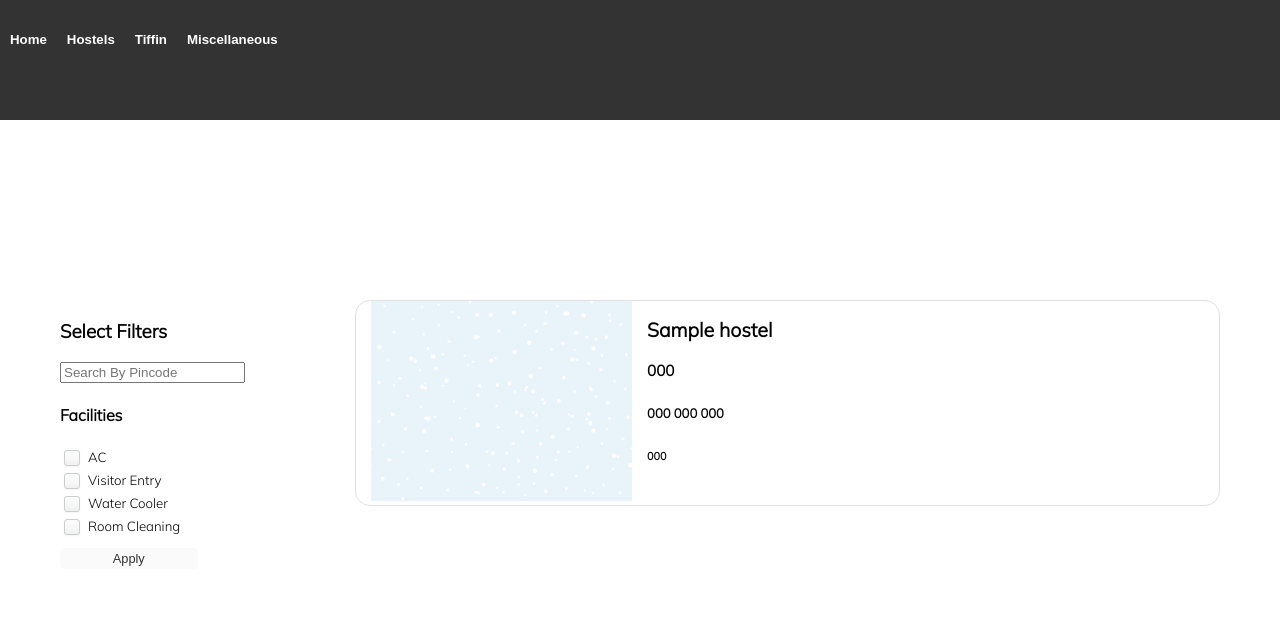
After one commit to Neeraj-2307/Froshmore, a Django app: template display/templates/display/rental.html in a window 1280 px wide. The commit adds this page. Shown: the top 628 px of the page. Run offline with Django 3.2, Linux system fonts and the light colour scheme; the template is opened without the code that fills it: most values are stand-ins (such as "Sample title", 1, 10 or a date in 2020).

Commit message:
fixed links and created rental page

```diff
--- /dev/null
+++ b/display/static/display/css/rental_style.css
@@ -0,0 +1,152 @@
+@import url('https://fonts.googleapis.com/css2?family=Architects+Daughter&display=swap');
+
+@import url('https://fonts.googleapis.com/css2?family=Mulish:wght@300&display=swap');
+
+
+
+*{
+    box-sizing: border-box;
+    overflow-x: hidden;
+    scroll-behavior: smooth;
+}
+body{
+    margin: 0px;
+    padding: 0px;
+    background-color: #fff;
+}
+.navbar{
+
+    height: 30vh;
+}
+.main_navbar{
+    background: #333;
+    display:flex;
+    text-transform: capitalize;
+    font-family: 'Nunito Sans', sans-serif;
+    height: 15vh;
+}
+.main_navbar h5{
+    padding: 10px;
+    color: #fff;
+    display: block;
+    transition: 0.2s;
+}
+.main_navbar h5:hover{
+    background-color: #555;
+    transform: scale(1.2);
+    border-radius: 20px;
+}
+
+.main_navbar a{
+    color: inherit;
+    text-decoration: none;
+}
+
+.container{
+    display: flex;
+    max-width: 100%;
+    margin: 0 auto;
+    font-family: 'Mulish', sans-serif;
+    align-items: flex-start;
+    justify-content: center;
+    padding: 50px;
+    height: 100%;
+}
+.left{
+    width:25%;
+
+    border-radius: 10px;
+    height: 100%;
+    text-align: left;
+    padding: 10px;
+}
+input[type="checkbox"]
+{
+    vertical-align: middle;
+}
+.field {
+	-webkit-appearance: none;
+	background-color: #fafafa;
+	border: 1px solid #cacece;
+	box-shadow: 0 1px 2px rgba(0,0,0,0.05), inset 0px -15px 10px -12px rgba(0,0,0,0.05);
+	padding: 7px;
+	border-radius: 3px;
+	display: inline-block;
+	position: relative;
+}
+.field:active, .field:checked:active {
+	box-shadow: 0 1px 2px rgba(0,0,0,0.05), inset 0px 1px 3px rgba(0,0,0,0.1);
+}
+
+.field:checked {
+	background-color: #e9ecee;
+	border: 1px solid #adb8c0;
+	box-shadow: 0 1px 2px rgba(0,0,0,0.05), inset 0px -15px 10px -12px rgba(0,0,0,0.05), inset 15px 10px -12px rgba(255,255,255,0.1);
+	color: #99a1a7;
+}
+.field:checked:after {
+	content: '\2714';
+	font-size: 10px;
+	position: absolute;
+	top: 0px;
+	left: 3px;
+	color: #99a1a7;
+}
+.field:hover{
+	background-color: rgba(0, 0, 0, 0.1);
+}
+.left h5{
+    display: inline;
+    padding:5px;
+    margin:0;
+    font-weight: 400;
+}
+.submit{
+    margin-top: 10px;
+    width:50%;
+    display: block;
+    padding: 0.2rem 0.5rem;
+	background-color: #fafafa;
+	color: #333;
+	font-size: 0.8rem;
+	border: none;
+    border-radius: 5px;
+	outline: none;
+	cursor: pointer;
+	transition: .3s;
+}
+.submit:hover{
+	background-color: rgba(0, 0, 0, 0.1);
+}
+.right{
+    width: 75%;
+    height: 100%;
+}
+.hostel_details{
+    display:flex;
+    height: 100%;
+    border: 1px solid #e0e0e0;
+    margin: 10px;
+    border-radius: 15px;
+}
+.hostel_image{
+    width:40%;
+    padding: 0 15px;
+}
+.hostel_image img{
+    width:100%;
+    object-fit: cover;
+    object-position: center;
+    height: 200px;
+}
+.hostel_detail{
+    width:80%;
+    line-height: 25px;
+    font-size:small;
+
+}
+.not_found{
+    font-family: 'Mulish', sans-serif;
+    padding: 20px;
+    text-align: center;
+}
--- /dev/null
+++ b/display/templates/display/rental.html
@@ -0,0 +1,101 @@
+{% load static %}
+<!DOCTYPE html>
+<html lang="en">
+<head>
+    <meta charset="UTF-8">
+    <meta http-equiv="X-UA-Compatible" content="IE=edge">
+    <meta name="viewport" content="width=device-width, initial-scale=1.0">
+    <title>Document</title>
+    <link rel="stylesheet" href={% static "display/css/rental_style.css" %}>
+</head>
+<body>
+    <div class="navbar">
+        <div class="main_navbar">
+            <div class="ele">
+            <a href="{% url 'home' %}">
+                <h5>home</h5>
+            </a>
+            </div>
+            <div class="ele selected">
+            <a href="{% url 'rental' %}">
+                <h5>Hostels</h5>
+            </a>
+            </div>
+            <div class="ele">
+            <a href="{% url 'tiffin' %}">
+                <h5>Tiffin</h5>
+            </a>
+            </div>
+            <div class="ele">
+            <a href="{% url 'misc' %}">
+                <h5>Miscellaneous</h5>
+            </a>
+            </div>
+        </div>
+
+    </div>
+    <div class="container">
+        <div class="left">
+
+            <h3>
+                Select Filters
+            </h3>
+            <form method="GET" action="{% url 'rental' %}">
+                <input name="search" id="search" class="form" type="search" placeholder="Search By Pincode" aria-label="Search">
+
+            <h4>
+                Facilities
+            </h4>
+            <form method="GET" action="{% url 'rental' %}">
+
+                <label for="area1"></label>
+                <input id="area1" type="checkbox" class="field" name="ac"
+                ><h5>AC</h5>
+                <br>
+                <label for="area2"></label>
+                <input id="area2" type="checkbox" class="field" name="visitor_entry"
+                ><h5>Visitor Entry</h5>
+                <br>
+                <label for="area3"></label>
+                <input id="area3" type="checkbox" class="field" name="water_cooler"
+                ><h5>Water Cooler</h5>
+                <br>
+                <label for="area4"></label>
+                <input id="area4" type="checkbox" class="field" name="room_cleaning"
+                ><h5>Room Cleaning</h5>
+                <input type="submit" value="Apply" class="submit">
+            </form>
+        </div>
+        <div class="right">
+
+
+            {% for hostel in hostel_list %}
+
+                <div class="hostel_details">
+                    <div class="hostel_image">
+                        <img src="{% static 'display/img/background.png' %}" alt="">
+                    </div>
+                    <div class="hostel_detail">
+                        <h2>
+                            {{ hostel.hostel_name }}
+                        </h2>
+                        <h3>
+                            {{ hostel.hostel_rent }}
+                        </h3>
+                        <h4>
+                            {{ hostel.hostel_city }} {{ hostel.hostel_area }} {{ hostel.hostel_pincode }}
+                        </h4>
+                        <h5>
+                            {{ hostel.hostel_description }}
+                        </h5>
+                    </div>
+                </div>
+
+		    {% endfor %}
+
+
+
+        </div>
+    </div>
+</body>
+</html>
--- a/display/urls.py
+++ b/display/urls.py
@@ -3,4 +3,7 @@ from . import views
 
 urlpatterns = [
 	path("", views.home_page,name="home"),
+	path("rental/",views.rental,name="rental"),
+	path("tiffin/",views.tiffin,name="tiffin"),
+	path("miscellaneous",views.misc,name="misc"),
 ]
```
Also changed, not shown: display/static/display/css/style.css (+29 -0 lines), display/templates/display/index.html (+12 -5 lines), display/templates/display/misc.html (added, +12 -0 lines), display/templates/display/pincode_not_found.html (added, +72 -0 lines), display/templates/display/tiffin.html (added, +12 -0 lines), display/views.py (+47 -1 lines).
